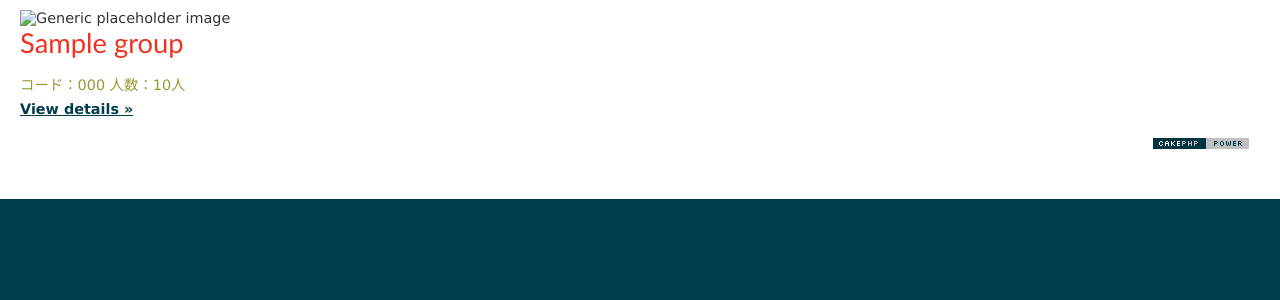
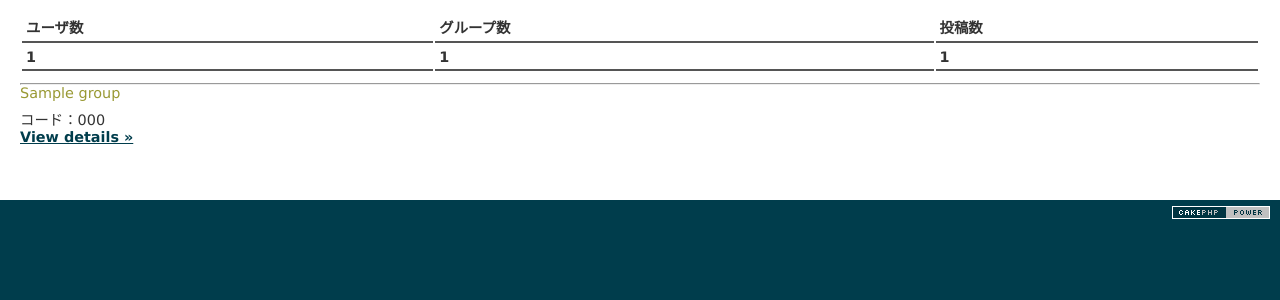
Before and after one commit to ednity/dashboard, a CakePHP app: the page made by app/View/Reports/all.ctp in a window 1280 px wide. Shown: the part 47-347 px from the top of the page. Run offline with PHP 8.4 and a stand-in for CakePHP, Linux system fonts and the light colour scheme; the template is opened without the code that fills it: most values are stand-ins (such as "Sample title", 1, 10 or a date in 2020); data that the repository does not hold is empty; some libraries are stand-ins or nearby versions.

Commit message:
トップページ修正

```diff
--- a/app/View/Reports/all.ctp
+++ b/app/View/Reports/all.ctp
@@ -1,16 +1,35 @@
 <div class="container marketing">
+
+<div class="jumbotron">
+<table class="table">
+<thead>
+<tr>
+  <th>ユーザ数</th>
+  <th>グループ数</th>
+  <th>投稿数</th>
+</tr>
+</thead>
+<tbody>
+  <tr>
+    <th><?php echo $users_num;?></th>
+    <th><?php echo $groups_num;?></th>
+    <th><?php echo $posts_num;?></th>
+  </tr>
+</tbody>
+</table>
+</div>
+
+<hr>
 
   <!-- Three columns of text below the carousel -->
 <div class="row">
 <?php foreach ($groups as $group):?>
-        <div class="col-lg-4">
-          <img class="img-circle" data-src="holder.js/140x140" alt="Generic placeholder image">
-          <h2><?php echo $group['Group']['groupname'];?></h2>
-          <h4>
-            コード：<span class="label label-danger"><?php echo $group['Group']['groupcode'];?></span>
-            人数：<span class="label label-info">10人</span></small>
-          </h4>
+<div class="col-sm-2 well well-sm">
+<h4><?php echo $group['Group']['groupname'] ? $group['Group']['groupname'] : "<span class='label label-danger'>name is empty.</span>";?></h4>
+コード：<span><?php echo $group['Group']['groupcode'];?></span>
 <p><a class="btn btn-default" href="#" role="button">View details &raquo;</a></p>
 </div><!-- /.col-lg-4 -->
 <?php endforeach; ?>
 </div><!-- /.row -->
+
+</div>
```
Also changed, not shown: app/View/Layouts/bootstrap.ctp (+2 -5 lines), README.md. Lines whose indentation alone changed are shown as unchanged.
